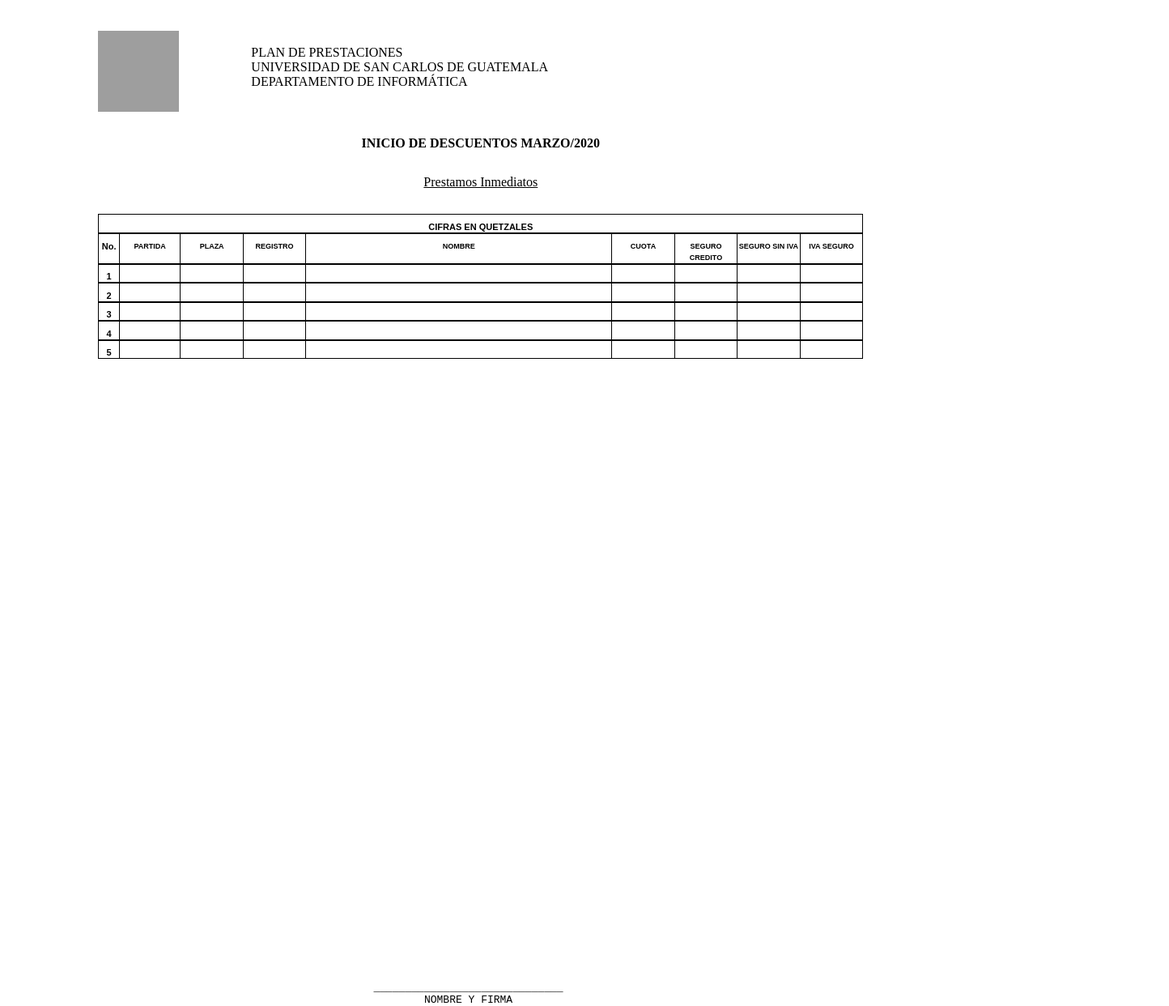
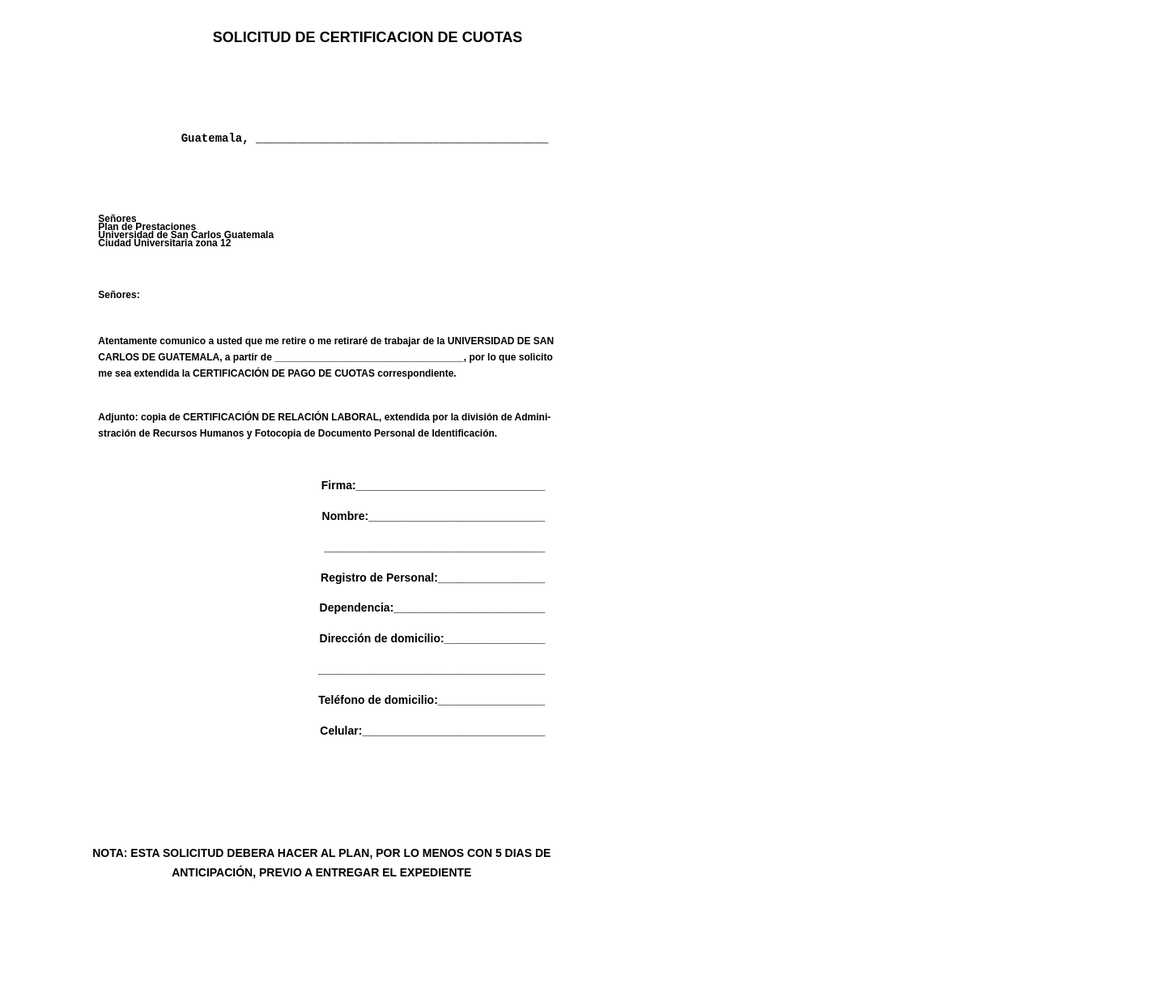
Before and after one commit to pablogp8/impresiones2P, an Angular app: page / in a window 1280 px wide. Shown: the whole page at 81% size, 1444 px wide, since content can reach past the window. After the commit the page ends 1130 px from the top, so only its background shows below. Built offline with nearby package versions, Linux system fonts and the light colour scheme; grey boxes are pictures that could not be loaded.

Commit message:
Solicitud de certificacion de cuotas

```diff
--- a/src/app/app.component.html
+++ b/src/app/app.component.html
@@ -2,4 +2,5 @@
 <app-ejemplo *ngIf="estado"></app-ejemplo>
 <app-control-che *ngIf="estado"></app-control-che>
 <app-analisispre *ngIf="estado"></app-analisispre>
-<app-descuentos-mes *ngIf="!estado"></app-descuentos-mes>
+<app-descuentos-mes *ngIf="estado"></app-descuentos-mes>
+<app-solicitud-de-certificacion-de-cuotas *ngIf="!estado"></app-solicitud-de-certificacion-de-cuotas>
--- a/src/app/app.module.ts
+++ b/src/app/app.module.ts
@@ -7,6 +7,7 @@
 import { ControlCheComponent } from './control-che/control-che.component';
 import { AnalisispreComponent } from './analisispre/analisispre.component';
 import { DescuentosMesComponent } from './descuentos-mes/descuentos-mes.component';
+import { SolicitudDeCertificacionDeCuotasComponent } from './solicitud-de-certificacion-de-cuotas/solicitud-de-certificacion-de-cuotas.component';
 
 @NgModule({
   declarations: [
@@ -15,7 +16,8 @@
     EjemploComponent,
     ControlCheComponent,
     AnalisispreComponent,
-    DescuentosMesComponent
+    DescuentosMesComponent,
+    SolicitudDeCertificacionDeCuotasComponent
   ],
   imports: [
     BrowserModule
--- a/src/app/ejemplo/ejemplo.component.css
+++ b/src/app/ejemplo/ejemplo.component.css
@@ -1,4 +1,4 @@
-.OFICIO{
+   .OFICIO{
     width: 32cm;
     height: 19.6cm;
     margin: 1cm 0cm 1cm 1cm;
--- /dev/null
+++ b/src/app/solicitud-de-certificacion-de-cuotas/solicitud-de-certificacion-de-cuotas.component.css
@@ -0,0 +1,39 @@
+.Carta{
+    width: 21.6cm;
+    height: 27.9cm;
+    margin: 1cm 0cm 1cm 1cm;
+}
+.encab1{
+    display:grid;
+    grid-template-rows: 3cm;
+    text-align:center;
+    font: bold 18px/16px Arial, serif;
+
+}
+.encab2{
+    display:grid;
+    grid-template-rows: 3cm;
+    font: bold 14px/12px Arial, serif;
+    text-align: right
+}
+.encab3{
+    display: grid;
+    grid-template-rows: 2cm 0.5cm 1cm 0.5cm 2cm 0.5cm 1.2cm 1cm;
+    font: bold 12px/10px Arial, serif;
+    text-align: left;
+    margin-left: 2cm;
+}
+.encab4{
+    display: grid;
+    grid-template-rows: 1cm 1cm 1cm 1cm 1cm 1cm 1cm 1cm 1cm 1cm;
+    font: bold 14px/12px Arial, serif;
+    text-align: right;
+    margin-right: 5cm;
+}
+.encab5{
+    display: grid;
+    grid-template-rows:2cm;
+    font: bold 14px/12px Arial, serif;
+    text-align: center;
+    margin-right: 3cm;
+}
--- /dev/null
+++ b/src/app/solicitud-de-certificacion-de-cuotas/solicitud-de-certificacion-de-cuotas.component.html
@@ -0,0 +1,44 @@
+<div class="Carta">
+  <div class="encab1">
+    <strong>SOLICITUD DE CERTIFICACION DE CUOTAS</strong>
+  </div>
+  <div class="encab2">
+    <pre>Guatemala, ___________________________________________                      </pre>
+  </div>
+  <div class="encab3">
+
+    Señores
+    <br>Plan de Prestaciones
+    <br>Universidad de San Carlos Guatemala
+    <br>Ciudad Universitaria zona 12
+    <div> </div>
+    <div>Señores:</div>
+    <div> </div>
+    <div>Atentamente comunico a usted que me retire o me retiraré de trabajar de la UNIVERSIDAD DE SAN
+      <br><br>CARLOS DE GUATEMALA, a partir de ___________________________________, por lo que solicito
+      <br><br>me sea extendida la CERTIFICACIÓN DE PAGO DE CUOTAS correspondiente.
+    </div>
+    <div> </div>
+    <div>Adjunto: copia de <strong>CERTIFICACIÓN DE RELACIÓN LABORAL</strong>, extendida por la división
+      de Admini-
+      <br><br> stración de Recursos Humanos y Fotocopia de Documento Personal de Identificación.
+    </div>
+    <div> </div>
+  </div>
+  <div class="encab4">
+    <div>Firma:______________________________</div>
+    <div>Nombre:____________________________</div>
+    <div>___________________________________</div>
+    <div>Registro de Personal:_________________</div>
+    <div>Dependencia:________________________</div>
+    <div>Dirección de domicilio:________________</div>
+    <div>____________________________________</div>
+    <div>Teléfono de domicilio:_________________</div>
+    <div>Celular:_____________________________</div>
+    <div></div>
+  </div>
+  <div class="encab5">
+    <br><strong>NOTA: ESTA SOLICITUD DEBERA HACER AL PLAN, POR LO MENOS CON 5 DIAS DE</strong>
+    <br><strong>ANTICIPACIÓN, PREVIO A ENTREGAR EL EXPEDIENTE</strong>
+  </div>
+</div>
--- /dev/null
+++ b/src/app/solicitud-de-certificacion-de-cuotas/solicitud-de-certificacion-de-cuotas.component.ts
@@ -0,0 +1,15 @@
+import { Component, OnInit } from '@angular/core';
+
+@Component({
+  selector: 'app-solicitud-de-certificacion-de-cuotas',
+  templateUrl: './solicitud-de-certificacion-de-cuotas.component.html',
+  styleUrls: ['./solicitud-de-certificacion-de-cuotas.component.css']
+})
+export class SolicitudDeCertificacionDeCuotasComponent implements OnInit {
+
+  constructor() { }
+
+  ngOnInit() {
+  }
+
+}
```
Also changed, not shown: 1 other file (tests, documents, lock files or other folders).
